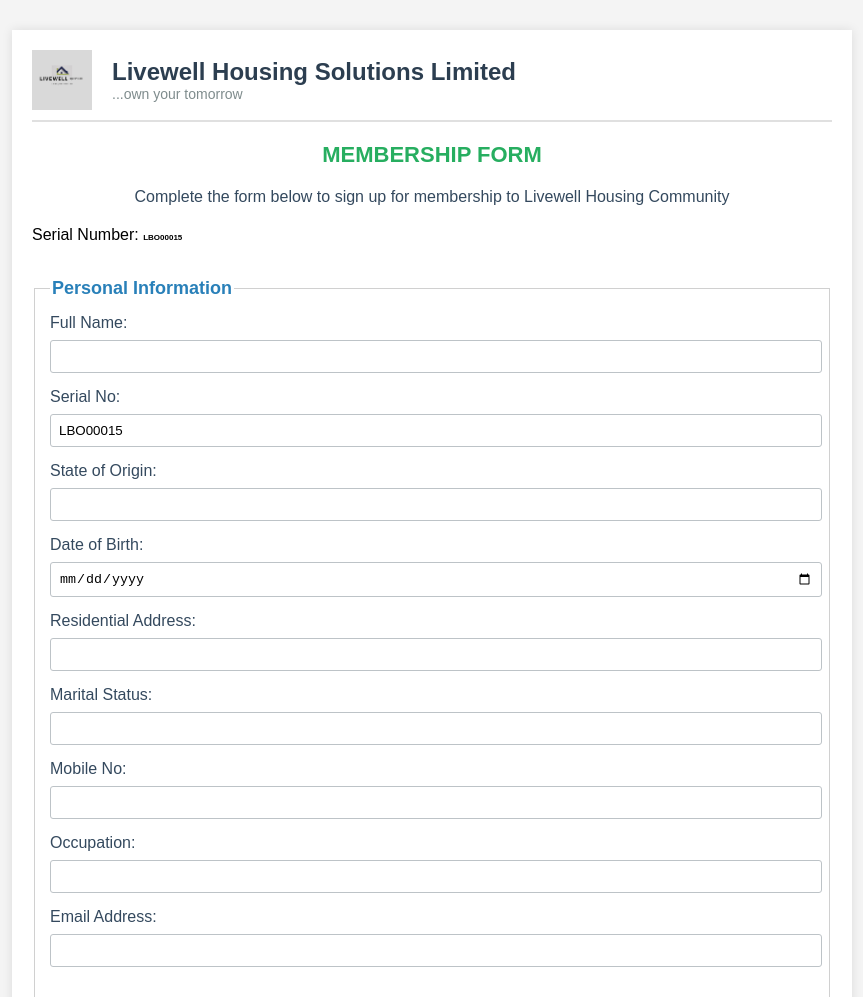
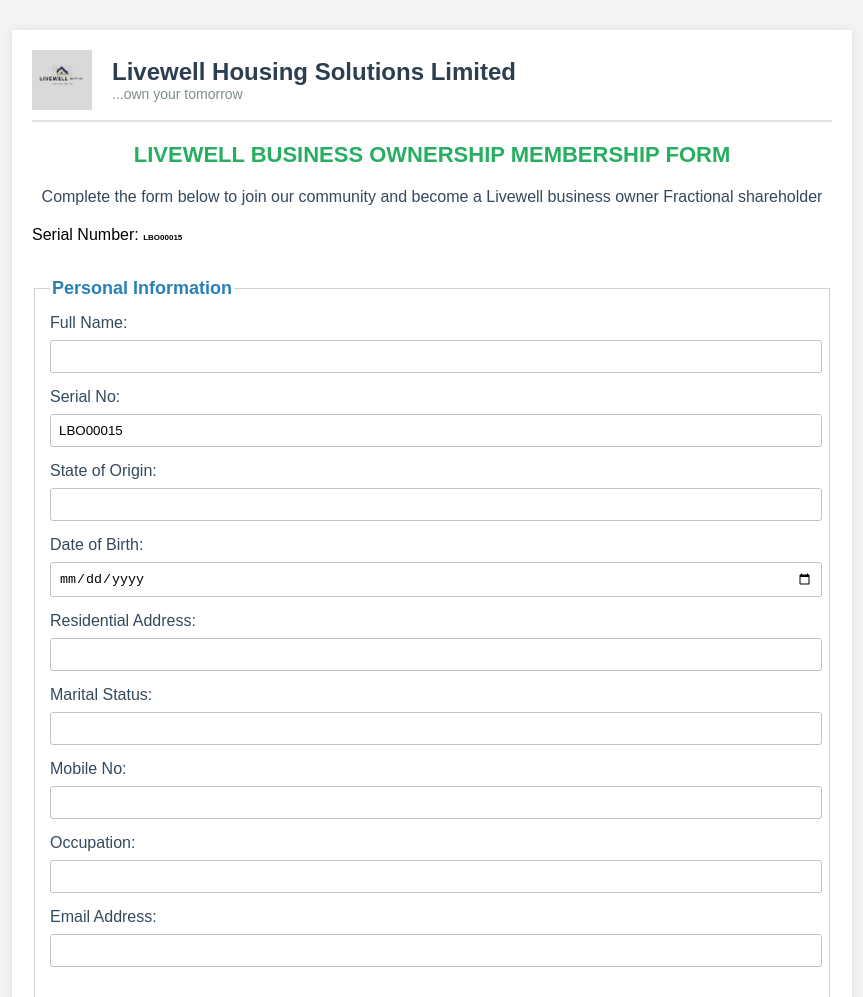
Before and after one commit to Kunsguru/Membership-formzzzz, a plain HTML site: page index.html in a window 1280 px wide. Shown: the top 997 px of the page, without its empty margins (208-1071 px from the left). Drawn offline with Linux system fonts and the light colour scheme.

Commit message:
Update index.html

```diff
--- a/index.html
+++ b/index.html
@@ -134,8 +134,8 @@
             </div>
         </div>
 
-        <h2>MEMBERSHIP FORM</h2>
-        <p class="instruction">Complete the form below to sign up for membership to Livewell Housing Community</p>
+        <h2>LIVEWELL BUSINESS OWNERSHIP MEMBERSHIP FORM</h2>
+        <p class="instruction">Complete the form below to join our community and become a Livewell business owner Fractional shareholder</p>
 
         <p class="SN">Serial Number: <strong id="serial-number-container"><span id="serial-number"></span></strong></p>
         <br>
```
